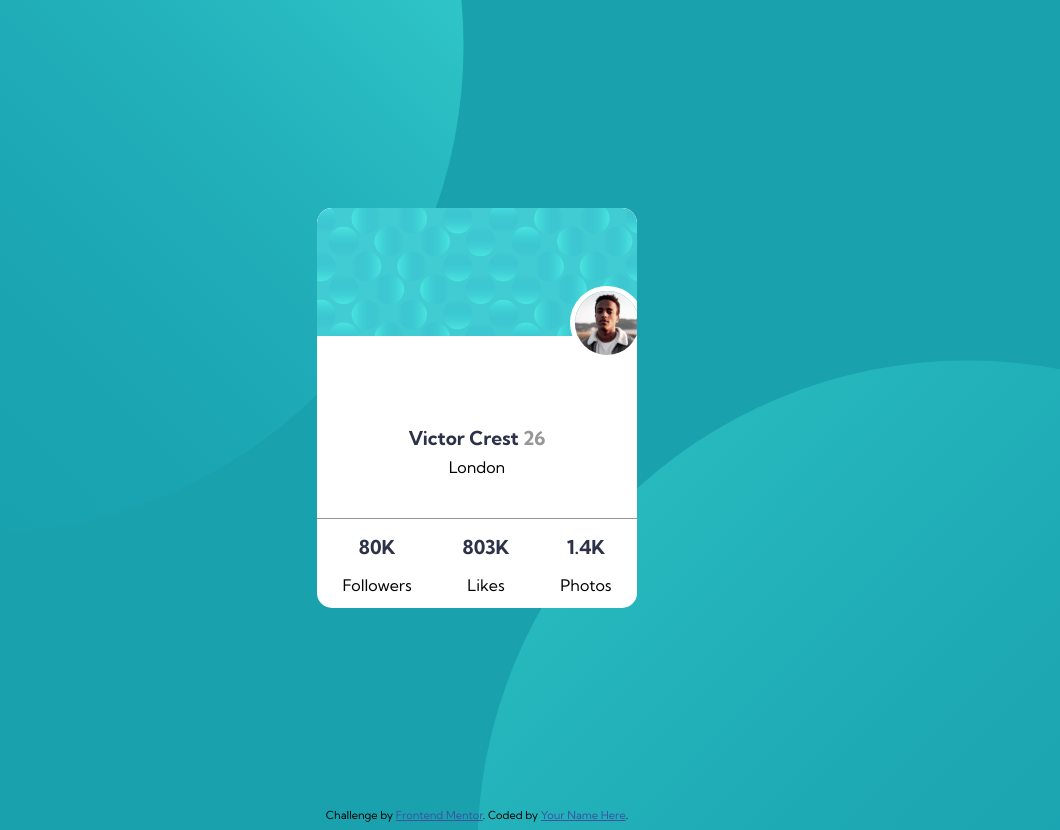
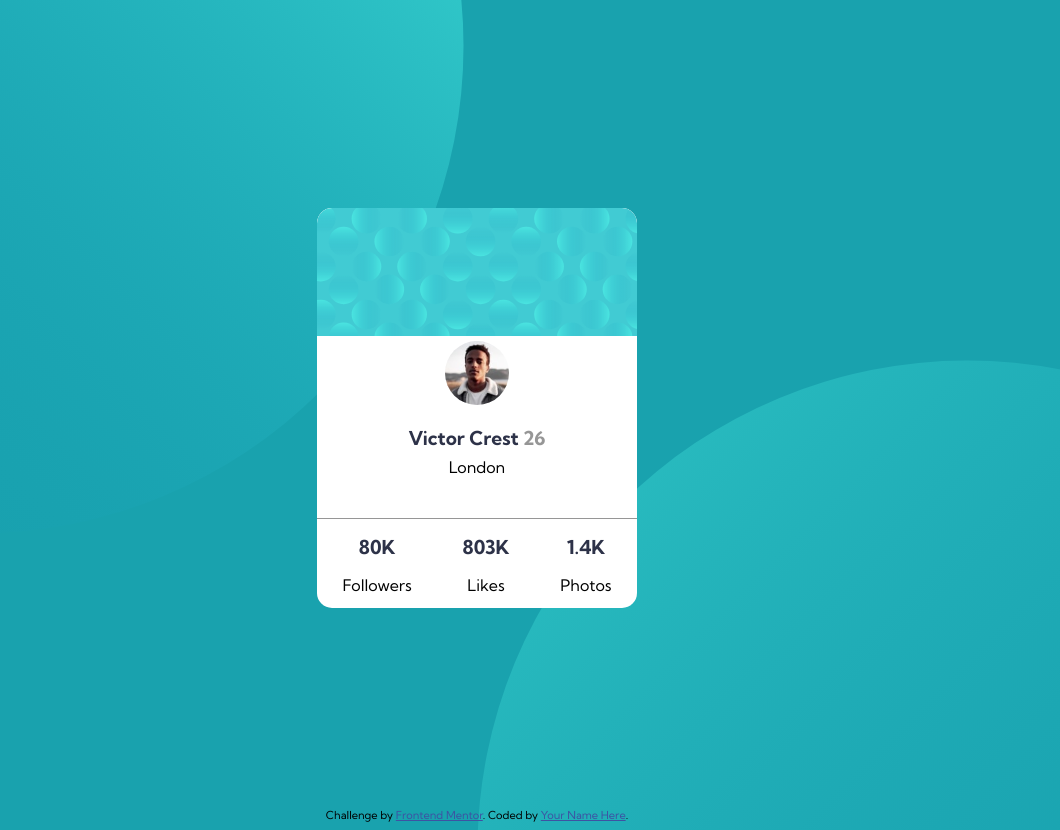
Before and after one commit to ratsagi/Frontend-Mentor-profile-card-component, a plain HTML site: page index.html in a window 1280 px wide. Shown: the whole page, without its empty margins (163-1223 px from the left). Drawn offline with Linux system fonts and the light colour scheme.

Commit message:
Update style.css

```diff
--- a/style.css
+++ b/style.css
@@ -68,9 +68,9 @@ h2{
     margin: 0 auto;
 }
 .avatar{
-    position: relative;
+/*     position: relative;
     left:130px ;
-    bottom: 50px;
+    bottom: 50px; */
     width: 20%;
     height:20%;
     border-radius: 50%;
```
